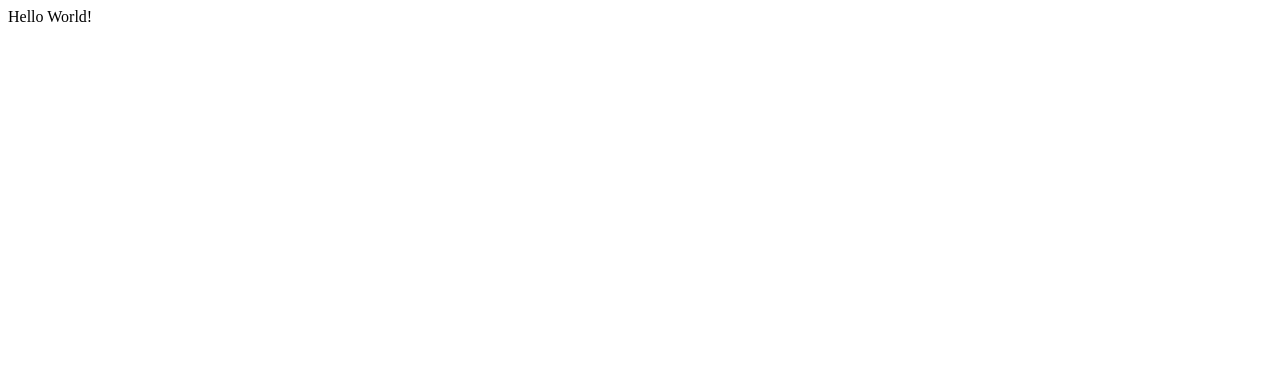
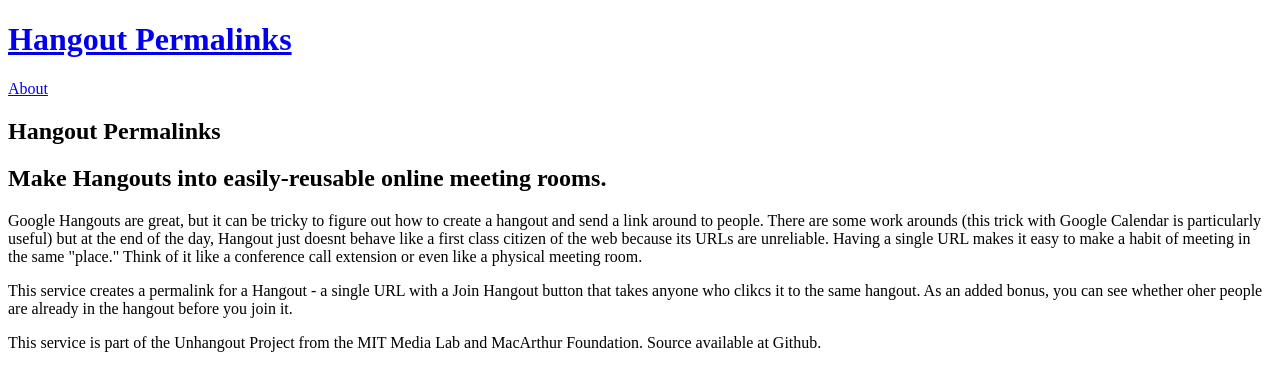
Before and after one commit to lanasat1/intristaning.github.io, a plain HTML site: page index.html in a window 1280 px wide. Drawn offline with Linux system fonts and the light colour scheme.

Commit message:
Basic Layout html

```diff
--- a/index.html
+++ b/index.html
@@ -1 +1,28 @@
-Hello World!
+<!DOCTYPE html>
+<html>
+    <head>
+        <title>Hangout Permalinks</title>
+        <meta http-equiv="Content-Type" content="text/html; charset="UTF-8/>
+        <link rel="stylesheet" href="css/base.css" />
+    </head>
+    <body>
+        <header>
+            <h1>
+                <a href="index.html">Hangout Permalinks</a>
+            </h1>
+            <nav>
+                <a href="about.html">About</a>
+            </nav>
+        </header>
+        <article>
+            <h1>Hangout Permalinks</h1>
+            <h2>Make Hangouts into easily-reusable online meeting rooms.</h2>
+            <p>Google Hangouts are great, but it can be tricky to figure out how to create a hangout and send a link around to people. There are some work arounds (this trick with Google Calendar is particularly useful) but at the end of the day, Hangout just doesnt behave like a first class citizen of the web because its URLs are unreliable. Having a single URL makes it easy to make a habit of meeting in the same "place." Think of it like a conference call extension or even like a physical meeting room.
+            </p>
+           <p>This service creates a permalink for a Hangout - a single URL with a Join Hangout button that takes anyone who clikcs it to the same hangout. As an added bonus, you can see whether oher people are already in the hangout before you join it.</p>
+        </article>
+        <footer>
+           <p> This service is part of the Unhangout Project from the MIT Media Lab and MacArthur Foundation. Source available at Github.               </p>
+        </footer>
+    </body>
+</html>
```
